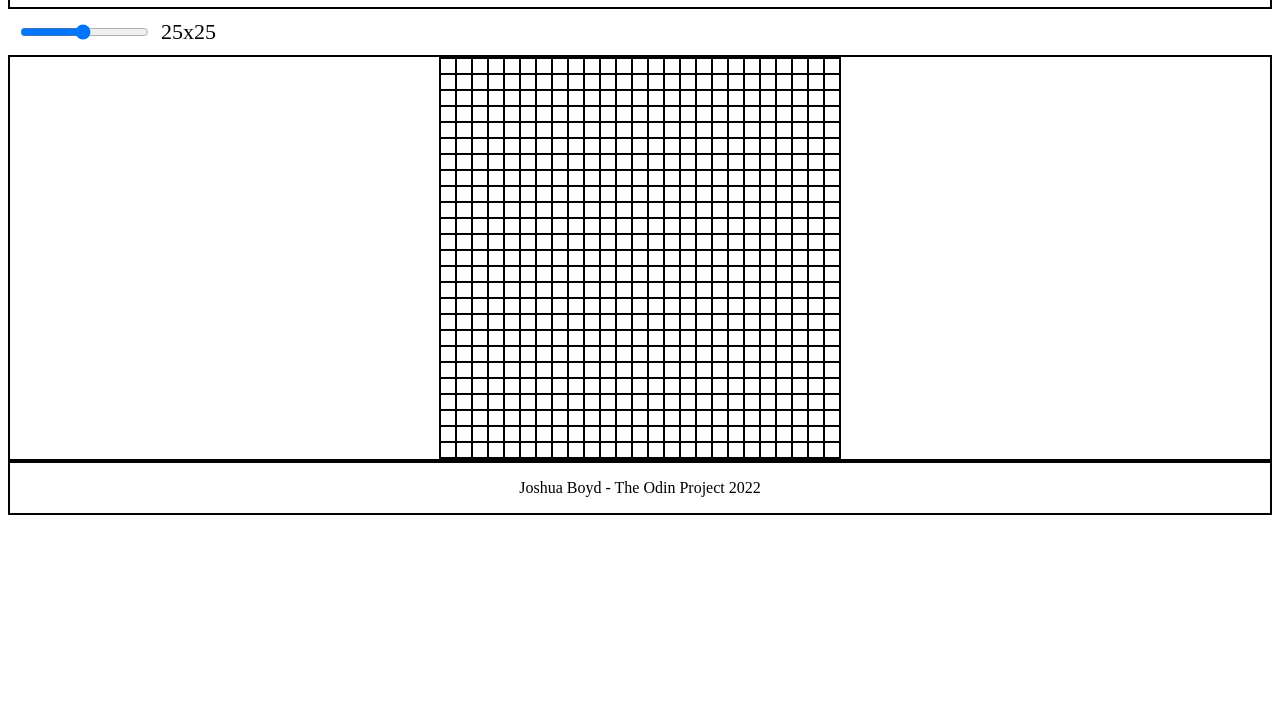
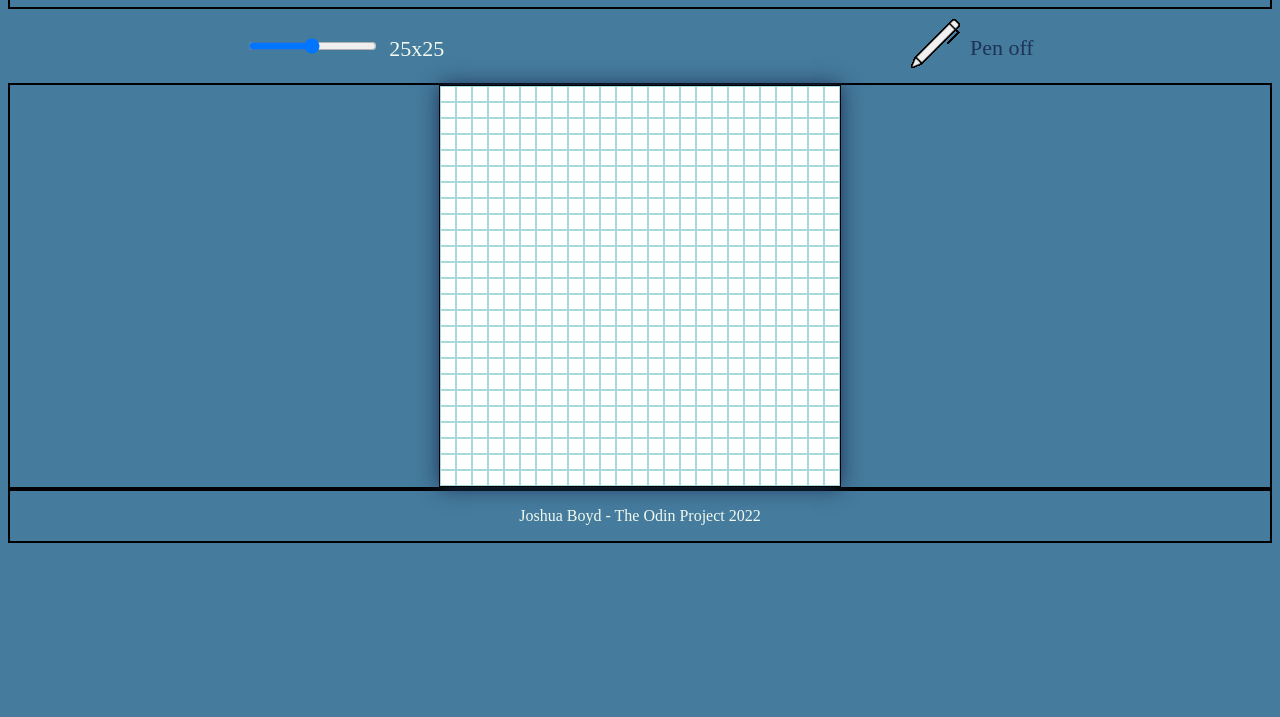
Before and after one commit to boydjc/Etch-a-sketch, a plain HTML site: page index.html in a window 1280 px wide. Shown: the part 83-800 px from the top of the page. Drawn offline with Linux system fonts and the light colour scheme.

Commit message:
added pen toggle and label indicator

```diff
--- a/etch.js
+++ b/etch.js
@@ -1,3 +1,21 @@
+let toggleDraw = false;
+
+let etchContainer = document.querySelector("#etchContainer");
+etchContainer.addEventListener('click', (e) => {
+
+	let penIndicatorLabel = document.querySelector("#penIndicatorLabel");
+
+	if(toggleDraw) {
+		toggleDraw = false;
+		penIndicatorLabel.innerHTML = "Pen Off";
+		penIndicatorLabel.style.color = "#1D3357";
+	}else {
+		toggleDraw = true;
+		penIndicatorLabel.innerHTML = "Pen On";
+		penIndicatorLabel.style.color = "white";
+	}
+});
+
 function createGrid(squareNum) {
 	// retrieve grid container
 	let etchContainer = document.querySelector("#gridContainer");
@@ -10,10 +28,11 @@ function createGrid(squareNum) {
 			gridSquare.setAttribute('style', `grid-column: ${a};
 											  grid-row: ${i};
 											  background-color: white;
-											  border: 1px solid black;`);
+											  border: 1px solid #A8DADC;`);
 			gridSquare.addEventListener('mouseover', (e) => {
-
-				gridSquare.style.backgroundColor = "black";
+				if(toggleDraw) {
+					gridSquare.style.backgroundColor = "black";
+				}
 			});
 			etchContainer.appendChild(gridSquare);
 		}
--- a/index.html
+++ b/index.html
@@ -15,6 +15,12 @@
 				<input type="range" min="1" max="50" value="25" class="slider" id="squareRange">
 				<label for="squareRange" id="squareRangeLabel" class="controlLabels">25x25</label>
 			</div>
+			<div id="penIndicatorContainer">
+				<div id="penIndicator">
+					<img src="assets/images/pen.png">
+				</div>
+				<label for="penIndicator" class="controlLabels" id="penIndicatorLabel">Pen off</label>
+			</div>
 		</div>
 		<div id="etchContainer">
 			<div id="gridContainer">
--- a/style.css
+++ b/style.css
@@ -1,3 +1,18 @@
+/*
+*	Color Palette
+*	#E63946 - Imperial Red
+*	#F1FAEE - Honeydew
+*	#A8DADC - Powder Blue
+*	#457B9D - Celadon Blue
+*	#1D3357 - Prussian Blue
+*/
+
+body {
+	background-color: #457B9D;
+	color: #F1FAEE;
+}
+
+
 #header, #etchContainer, #footer {
 	border: 2px solid black;
 }
@@ -8,6 +23,22 @@
 
 #controlContainer {
 	padding: 10px;
+	display: flex;
+	justify-content: space-around;
+	gap: 10px;
+	flex-flow: row wrap;
+}
+
+#penIndicatorContainer {
+	display: flex;
+	justify-content: space-between;
+	gap: 10px;
+	align-items: center;
+}
+
+#penIndicatorLabel {
+	padding-top: 5px;
+	color: #1D3357;
 }
 
 #etchContainer {
@@ -20,6 +51,7 @@
 	width: 400px;
 	height: 400px;
 	display: grid;
+	box-shadow: 0px 0px 20px #1D3357;
 }
 
 #rangeContainer {
@@ -27,6 +59,11 @@
 	gap: 10px;
 }
 
+#squareRangeLabel {
+	padding-top: 17px;
+}
+
+
 .controlLabels {
 	font-size: 22px;
 }
```
Also changed, not shown: assets/images/pen.png (added).
